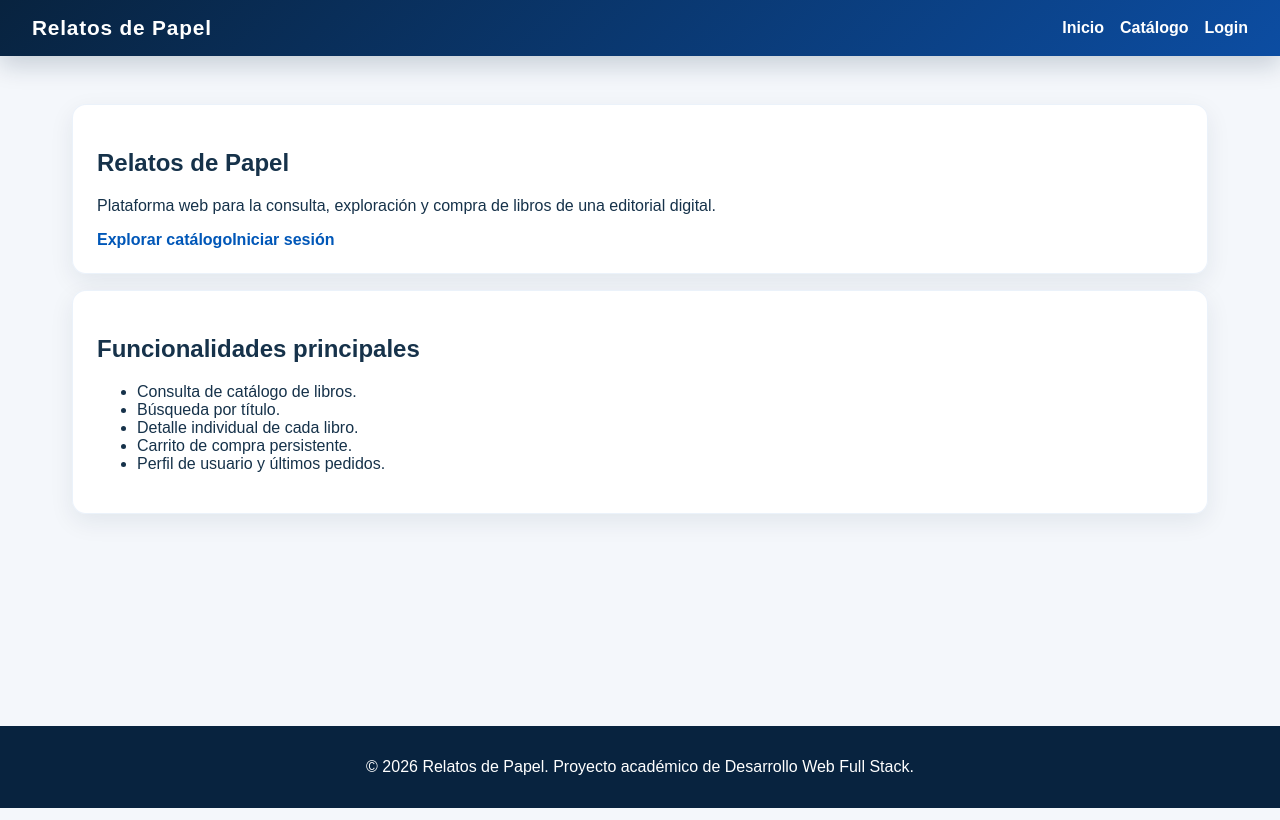
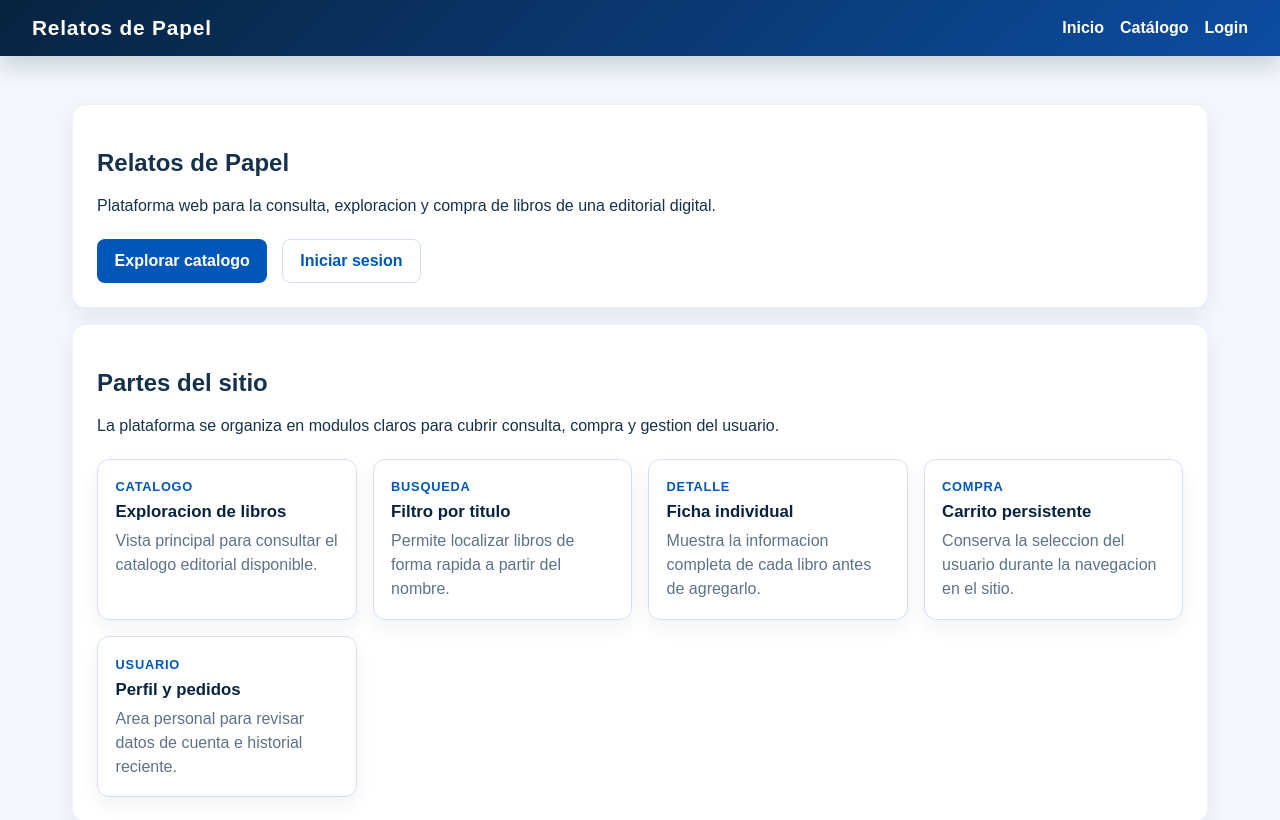
Before and after one commit to EdgarJP006/relatos-papel-spa, a React (Vite) app: page / in a window 1280 px wide. Shown: the top 820 px of the page. Built offline with nearby package versions, Linux system fonts and the light colour scheme.

Commit message:
algunso ajustes menores

```diff
--- a/src/components/Footer.jsx
+++ b/src/components/Footer.jsx
@@ -1,7 +1,7 @@
 function Footer() {
   return (
     <footer className="footer">
-      <p>© 2026 Relatos de Papel. Proyecto académico de Desarrollo Web Full Stack.</p>
+      <p>© 2026 Relatos de Papel.</p>
     </footer>
   )
 }
--- a/src/pages/Landing.jsx
+++ b/src/pages/Landing.jsx
@@ -7,25 +7,53 @@ function Landing() {
         <h1>Relatos de Papel</h1>
 
         <p>
-          Plataforma web para la consulta, exploración y compra de libros de una editorial digital.
+          Plataforma web para la consulta, exploracion y compra de libros de una editorial digital.
         </p>
 
         <div className="landing-actions">
-          <Link to="/home">Explorar catálogo</Link>
-          <Link to="/login">Iniciar sesión</Link>
+          <Link to="/home">Explorar catalogo</Link>
+          <Link to="/login">Iniciar sesion</Link>
         </div>
       </section>
 
       <section>
-        <h2>Funcionalidades principales</h2>
+        <h2>Partes del sitio</h2>
 
-        <ul>
-          <li>Consulta de catálogo de libros.</li>
-          <li>Búsqueda por título.</li>
-          <li>Detalle individual de cada libro.</li>
-          <li>Carrito de compra persistente.</li>
-          <li>Perfil de usuario y últimos pedidos.</li>
-        </ul>
+        <p>
+          La plataforma se organiza en modulos claros para cubrir consulta, compra y gestion del usuario.
+        </p>
+
+        <div className="landing-sections">
+          <article className="landing-section-card">
+            <span>Catalogo</span>
+            <h3>Exploracion de libros</h3>
+            <p>Vista principal para consultar el catalogo editorial disponible.</p>
+          </article>
+
+          <article className="landing-section-card">
+            <span>Busqueda</span>
+            <h3>Filtro por titulo</h3>
+            <p>Permite localizar libros de forma rapida a partir del nombre.</p>
+          </article>
+
+          <article className="landing-section-card">
+            <span>Detalle</span>
+            <h3>Ficha individual</h3>
+            <p>Muestra la informacion completa de cada libro antes de agregarlo.</p>
+          </article>
+
+          <article className="landing-section-card">
+            <span>Compra</span>
+            <h3>Carrito persistente</h3>
+            <p>Conserva la seleccion del usuario durante la navegacion en el sitio.</p>
+          </article>
+
+          <article className="landing-section-card">
+            <span>Usuario</span>
+            <h3>Perfil y pedidos</h3>
+            <p>Area personal para revisar datos de cuenta e historial reciente.</p>
+          </article>
+        </div>
       </section>
     </main>
   )
--- a/src/styles/global.css
+++ b/src/styles/global.css
@@ -108,6 +108,80 @@ input:focus {
   margin: 0 auto;
 }
 
+.landing-actions {
+  display: flex;
+  gap: 0.9rem;
+  flex-wrap: wrap;
+  margin-top: 1.5rem;
+}
+
+.landing-actions a {
+  display: inline-flex;
+  align-items: center;
+  justify-content: center;
+  min-height: 44px;
+  padding: 0.75rem 1.1rem;
+  border-radius: 8px;
+}
+
+.landing-actions a:first-child {
+  background-color: var(--primary);
+  color: white;
+}
+
+.landing-actions a:first-child:hover {
+  background-color: var(--primary-strong);
+  color: white;
+  text-decoration: none;
+}
+
+.landing-actions a:last-child {
+  border: 1px solid var(--border);
+  background-color: var(--surface);
+}
+
+.landing-actions a:last-child:hover {
+  background-color: var(--surface-soft);
+  text-decoration: none;
+}
+
+.landing-sections {
+  display: grid;
+  grid-template-columns: repeat(auto-fit, minmax(220px, 1fr));
+  gap: 1rem;
+  margin-top: 1.5rem;
+}
+
+.landing-section-card {
+  background-color: var(--surface);
+  border: 1px solid var(--border);
+  border-radius: 12px;
+  padding: 1.1rem;
+  box-shadow: 0 8px 20px rgba(8, 35, 63, 0.06);
+}
+
+.landing-section-card span {
+  display: inline-block;
+  margin-bottom: 0.5rem;
+  color: var(--primary);
+  font-size: 0.8rem;
+  font-weight: 700;
+  letter-spacing: 0.06em;
+  text-transform: uppercase;
+}
+
+.landing-section-card h3 {
+  margin: 0 0 0.45rem;
+  color: var(--primary-deep);
+  font-size: 1.05rem;
+}
+
+.landing-section-card p {
+  margin: 0;
+  color: var(--text-muted);
+  line-height: 1.5;
+}
+
 .footer {
   background-color: var(--primary-deep);
   color: white;
```
